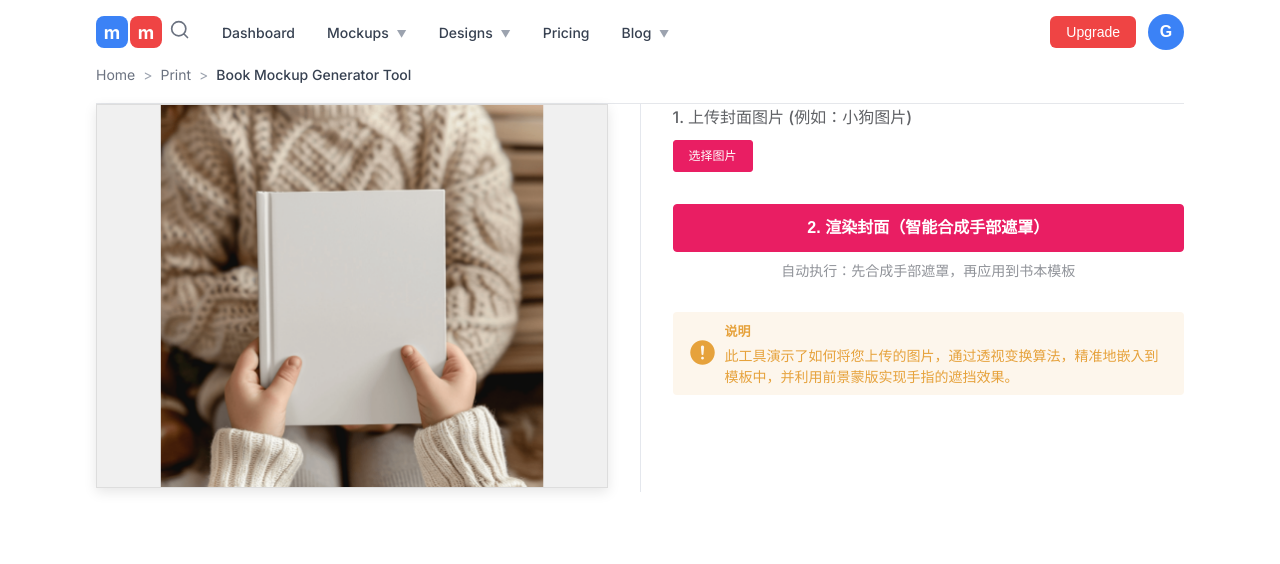
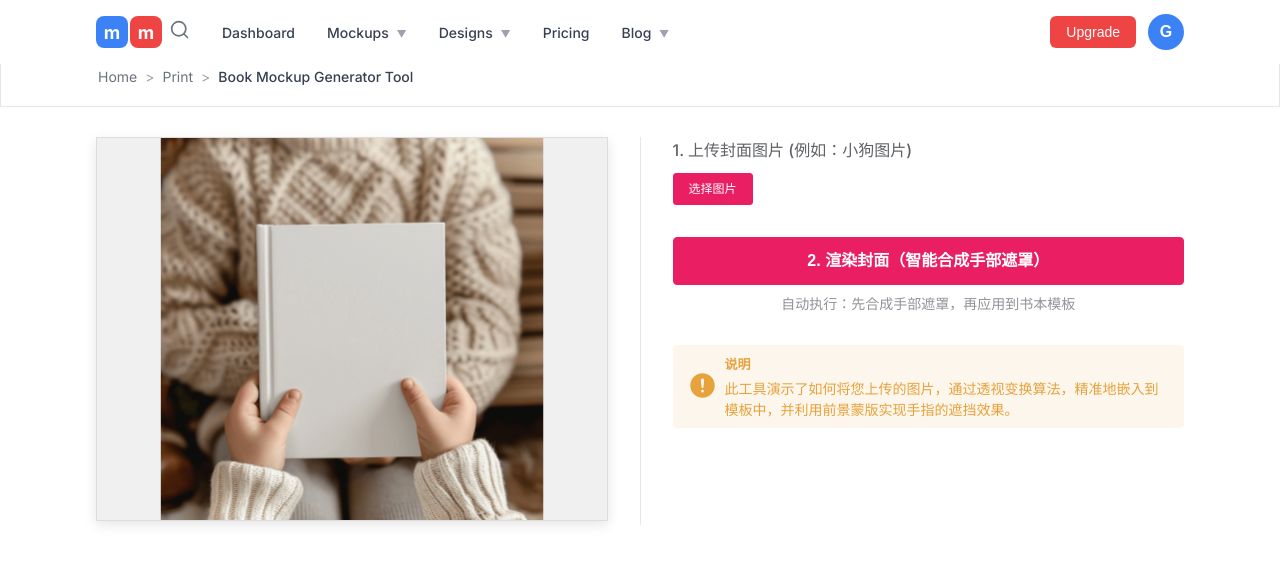
Before and after one commit to dis625406542/bookmockupgenerator, a Vue app in the folder web-ui/: page / in a window 1280 px wide. Shown: the top 564 px of the page. Built offline with nearby package versions, Linux system fonts and the light colour scheme; the HTML template or start-up script is replaced by a standard one.

Commit message:
生成器修改

```diff
--- a/web-ui/src/views/Home.vue
+++ b/web-ui/src/views/Home.vue
@@ -948,7 +948,7 @@ export default {
   padding: 0 6rem; /* 增加左右边距，让内容更居中 */
   margin: 0;
   background-color: transparent;
-  border: none;
+  border: 1px solid #e5e7eb; /* 添加银色1px边框 */
   box-shadow: none;
   border-radius: 0;
   display: flex;
@@ -960,6 +960,7 @@ export default {
   width: 100%;
   max-width: 1200px; /* 限制内容最大宽度，避免在大屏幕上过宽 */
   text-align: left; /* 标题内容左对齐 */
+  border: 1px solid transparent; /* 边框透明，不要有颜色 */
 }
 
 .header-section :deep(.page-header-content) {
@@ -972,6 +973,7 @@ export default {
   width: 100%;
   margin: 0;
   padding: 0 6rem 2rem 6rem; /* 增加左右边距，与标题区域保持一致 */
+  padding-top: 30px;
   background-color: transparent;
   border: none;
   box-shadow: none;
```
